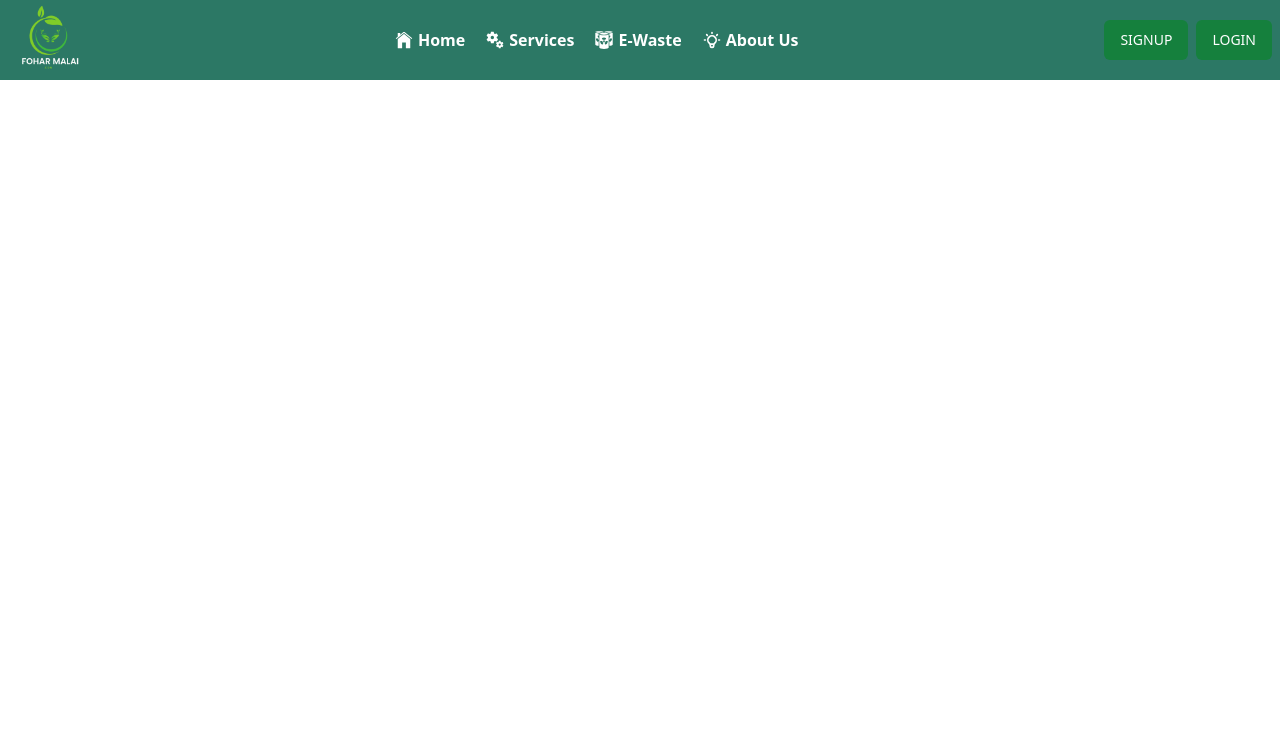
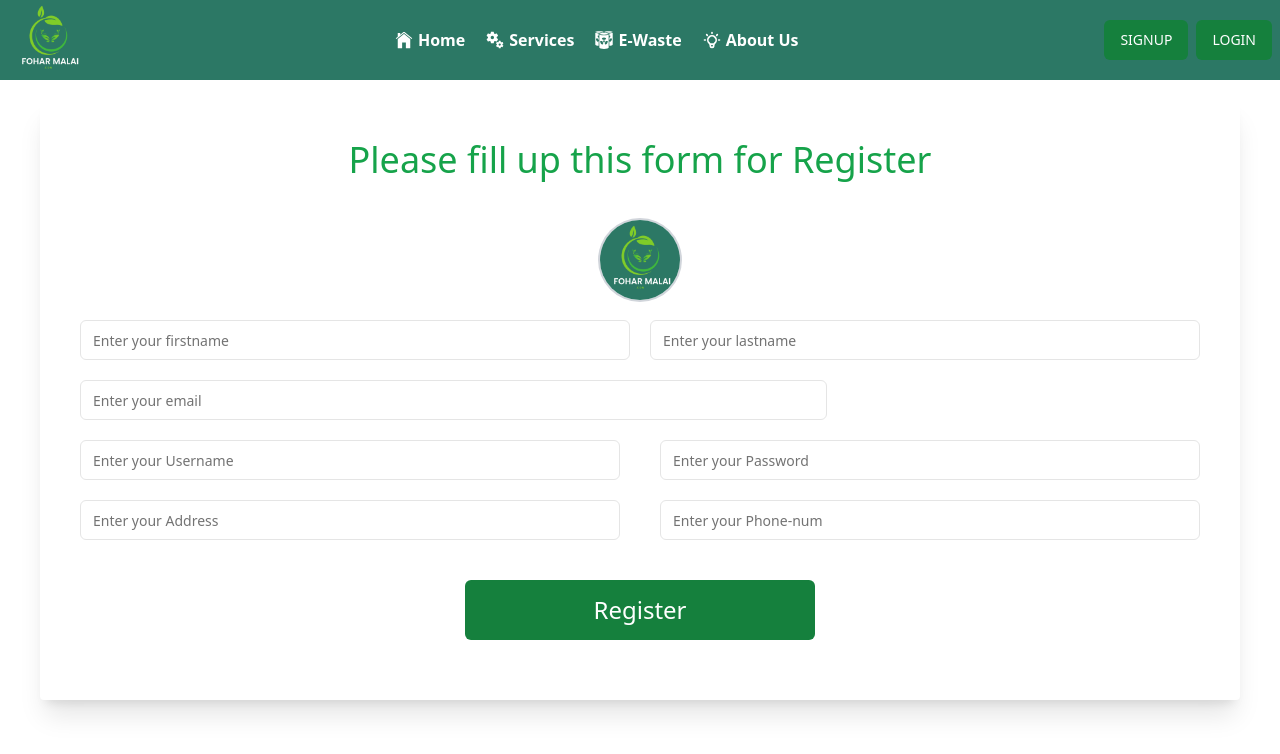
Before and after one commit to Roshan09876/React_Fohar_Malai_Front, a React (Create React App) app: page / in a window 1280 px wide. Shown: the top 754 px of the page. Built offline with nearby package versions, Linux system fonts and the light colour scheme.

Commit message:
ui design of register

```diff
--- a/src/App.js
+++ b/src/App.js
@@ -10,7 +10,7 @@ function App() {
         <Navbar />
         <Routes>
           <Route path="/signup" element={<Register />} />
-          <Route path="/home" element={<Hero />} />
+          <Route path="/" element={<Hero />} />
         </Routes>
       </Router>
     </>
--- a/src/auth/Register.jsx
+++ b/src/auth/Register.jsx
@@ -1,9 +1,67 @@
+
 import React from 'react'
+import { Input } from '../components/ui/input'
+import { FaUserCircle } from "react-icons/fa";
+import { Button } from '../components/ui/button';
+import logo from '../../src/assets/logo.png'
 
 const Register = () => {
   return (
-    <div className='px-10 py-10'>
+    <div className='px-10 py-5 '>
+      <form className='bg-white shadow-xl rounded px-10 py-10'>
+        <div className='text-center text-4xl text-green-600 mb-5 '>Please fill up this form for Register</div>
 
+        <div className='py-5 flex items-center justify-center'>
+          <img class="w-20 h-20 rounded-full ring-2 ring-gray-300 dark:ring-gray-500" src={logo} alt="" />
+        </div>
+        {/* <img class="w-10 h-10 rounded" src="/docs/images/people/profile-picture-5.jpg" alt="Default avatar"> */}
+
+        <div className='flex flex-col sm:flex-row gap-5 md:justify-between'>
+          <Input className=''
+            type='text'
+            placeholder='Enter your firstname'
+            icon={FaUserCircle}
+          />
+          <Input
+            type='text'
+            placeholder='Enter your lastname'
+            icon={FaUserCircle}
+          />
+        </div>
+        <Input className='mt-5 w-2/3'
+          type='email'
+          placeholder='Enter your email'
+          icon={FaUserCircle}
+        />
+        <div className='flex gap-10 mt-5'>
+          <Input
+            type='text'
+            placeholder='Enter your Username'
+            icon={FaUserCircle}
+          />
+          <Input
+            type='password'
+            placeholder='Enter your Password'
+            icon={FaUserCircle}
+          />
+        </div>
+        <div className='flex gap-10 mt-5'>
+          <Input
+            type='text'
+            placeholder='Enter your Address'
+            icon={FaUserCircle}
+          />
+          <Input
+            type='number'
+            placeholder='Enter your Phone-num'
+            icon={FaUserCircle}
+          />
+        </div>
+        <div className='flex justify-center items-center'>
+          <Button className='mt-10 text-2xl mb-5' style={{ width: '350px', height: '60px' }} variant='green'>Register</Button>
+        </div>
+
+      </form>
     </div>
   )
 }
--- a/src/component/Hero.jsx
+++ b/src/component/Hero.jsx
@@ -1,9 +1,10 @@
 import React from 'react'
+import Register from '../auth/Register'
 
 const Hero = () => {
   return (
     <div>
-      <h1>This is Homepage</h1>
+      <Register/>
     </div>
   )
 }
--- a/src/components/ui/button.jsx
+++ b/src/components/ui/button.jsx
@@ -19,6 +19,7 @@ const buttonVariants = cva(
         ghost: "hover:bg-accent hover:text-accent-foreground",
         link: "text-primary underline-offset-4 hover:underline",
         green: "bg-green-700 text-white hover:bg-green-600",
+        // greenButton: "#2C7865 text-white hover:bg-green-600"
       },
       size: {
         default: "h-10 px-4 py-2",
--- /dev/null
+++ b/src/components/ui/input.jsx
@@ -0,0 +1,26 @@
+import * as React from "react"
+
+import { cn } from "../../lib/utils"
+
+const Input = React.forwardRef(({ className, type, icon: Icon , ...props }, ref) => {
+  return (
+    (<input
+      type={type}
+      className={cn(
+        "flex h-10 w-full rounded-md border border-input bg-background px-3 py-2 text-sm ring-offset-background file:border-0 file:bg-transparent file:text-sm file:font-medium placeholder:text-muted-foreground focus-visible:outline-none focus-visible:ring-2 focus-visible:ring-ring focus-visible:ring-offset-2 disabled:cursor-not-allowed disabled:opacity-50",
+        className
+      )}
+      ref={ref}
+      // {...Icon && <Icon className="absolute left-3 top-1/2 transform -translate-y-1/2 text-gray-400" />}
+      icon = {Icon}
+      {...props}
+       />
+
+
+
+    )
+  );
+})
+Input.displayName = "Input"
+
+export { Input }
```
